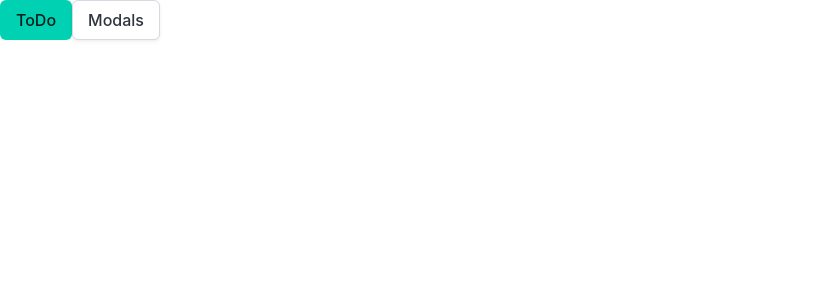
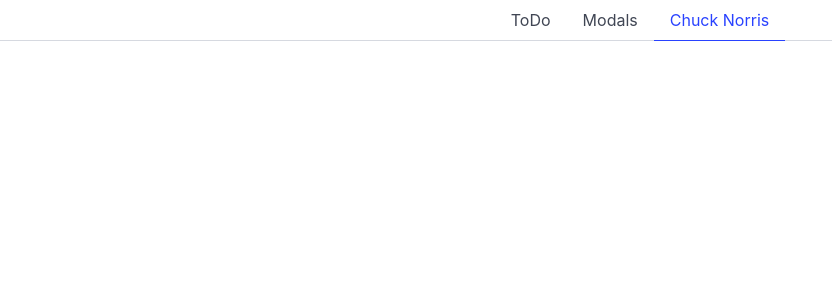
Before and after one commit to KennethVask/learnnode, a Vue app: page /Chuck in a window 1280 px wide. Before the commit this address had no page. Shown: the top 300 px of the page, without its empty margins (0-832 px from the left). Built offline with nearby package versions, Linux system fonts and the light colour scheme.

Commit message:
Add RouterTabs component

```diff
--- a/src/App.vue
+++ b/src/App.vue
@@ -1,8 +1,9 @@
 <script setup>
+import RouterTabs from './components/RouterTabs.vue';
+
 
 </script>
 <template>
-    <RouterLink class="button is-primary" to="/"> ToDo </RouterLink>
-    <RouterLink class="button is-" to="/modals">Modals</RouterLink>
+    <RouterTabs></RouterTabs>
     <RouterView></RouterView>
 </template>
--- /dev/null
+++ b/src/components/RouterTabs.vue
@@ -0,0 +1,12 @@
+<script setup>
+
+</script>
+<template>
+    <div class="tabs is-centered">
+        <ul>
+            <li v-for="route in $router.getRoutes()" :class="{'is-active': route.path === $route.path}">
+                <RouterLink :to="route.path">{{ route.name }}</RouterLink>
+            </li>
+        </ul>
+    </div>
+</template>
--- a/src/index.js
+++ b/src/index.js
@@ -8,10 +8,12 @@
 
 import Modals from './pages/Modals.vue';
 import ToDo from './pages/ToDo.vue';
+import ChuckNorris from './pages/ChuckNorris.vue';
 
 const routes = [
-  { path: '/', component: ToDo },
-  { path: '/modals', component: Modals },
+  { path: '/', component: ToDo, name: 'ToDo' },
+  { path: '/modals', component: Modals, name: 'Modals' },
+  { path: '/Chuck', component: ChuckNorris, name: 'Chuck Norris' },
 ];
 
 export const router = createRouter({
```
Also changed, not shown: src/pages/ChuckNorris.vue (added, +7 -0 lines).
